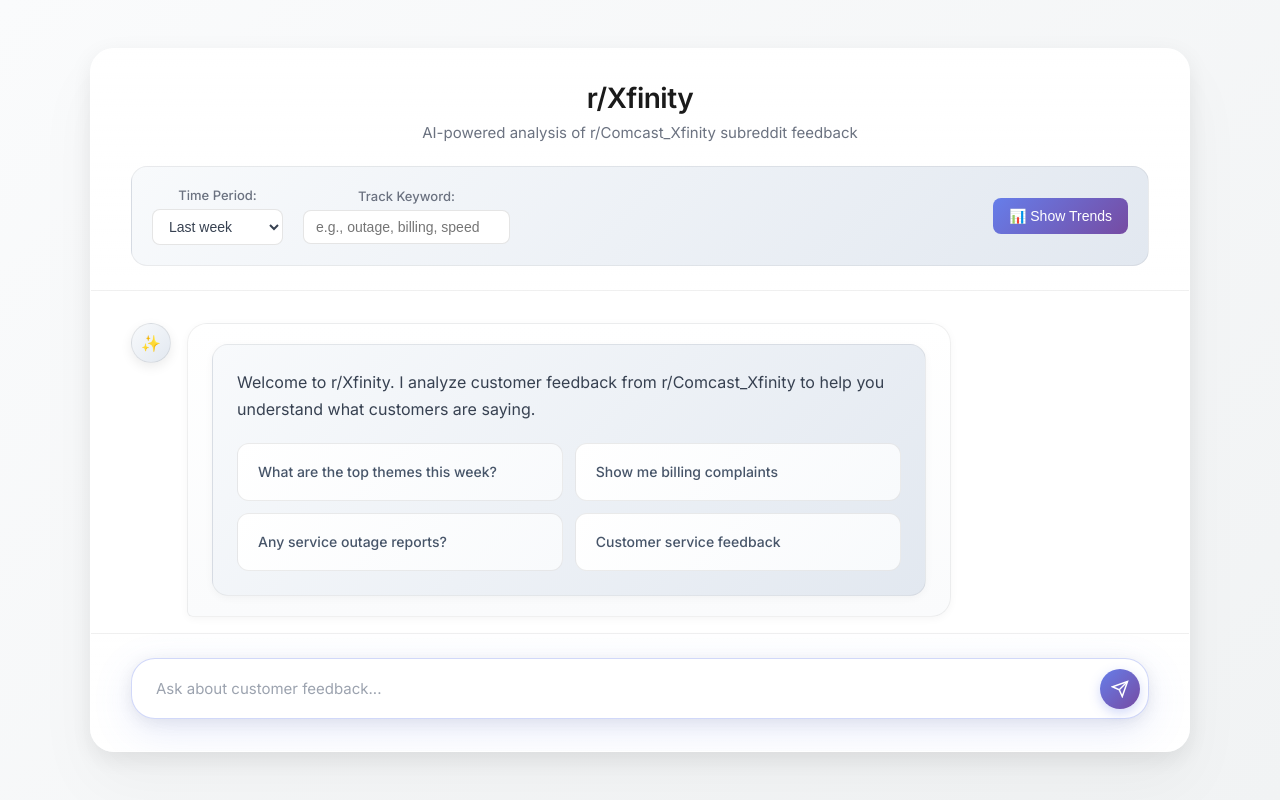
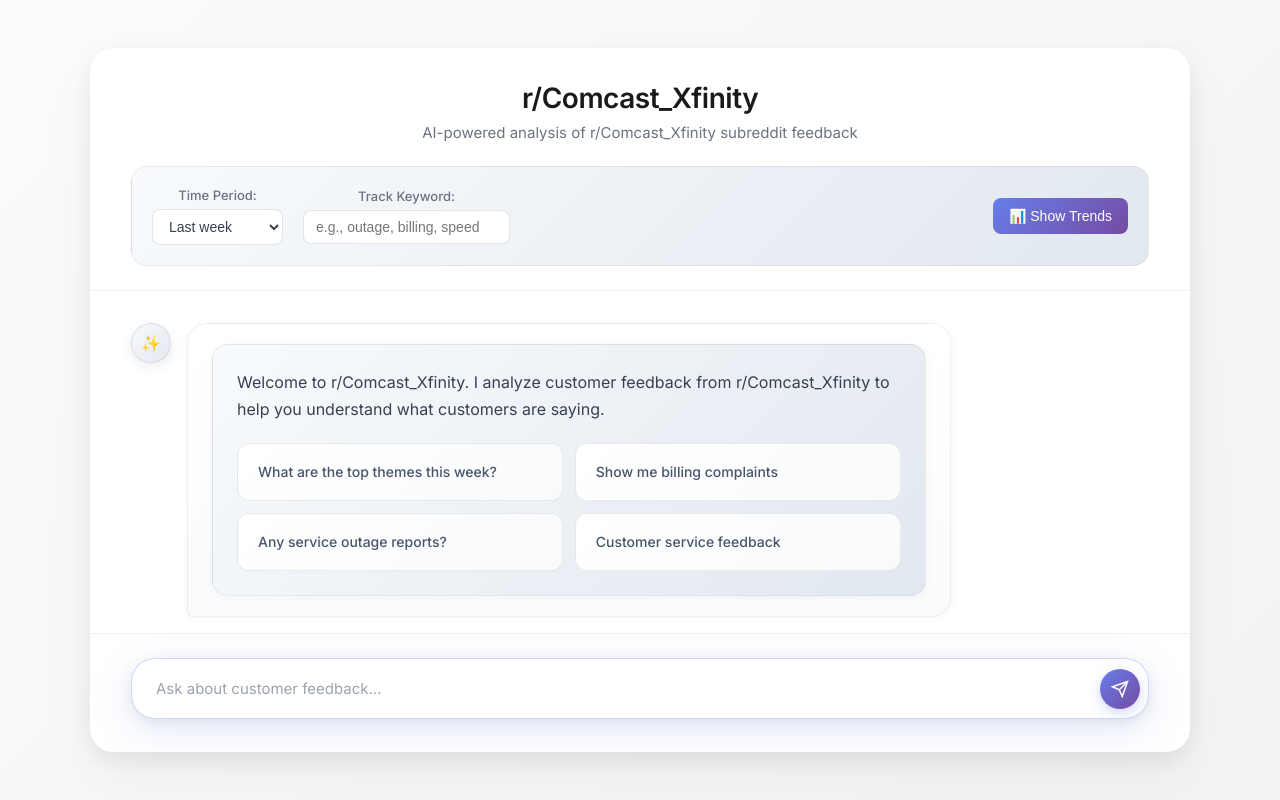
Before and after one commit to kellyoconor/reddit-chat-beta2, a website: page public/index.html in a window 1280 px wide. Drawn offline with Linux system fonts and the light colour scheme.

Commit message:
Update title to r/Comcast_Xfinity for accuracy

```diff
--- a/public/index.html
+++ b/public/index.html
@@ -3,7 +3,7 @@
 <head>
     <meta charset="UTF-8">
     <meta name="viewport" content="width=device-width, initial-scale=1.0">
-    <title>r/Xfinity</title>
+    <title>r/Comcast_Xfinity</title>
     <link href="https://fonts.googleapis.com/css2?family=Inter:wght@300;400;500;600&display=swap" rel="stylesheet">
     <style>
         * {
@@ -598,7 +598,7 @@
 <body>
     <div class="app-container">
         <div class="header">
-            <h1>r/Xfinity</h1>
+            <h1>r/Comcast_Xfinity</h1>
             <p>AI-powered analysis of r/Comcast_Xfinity subreddit feedback</p>
 
             <!-- Analytics Controls -->
@@ -648,7 +648,7 @@
                 <div class="message-avatar">✨</div>
                 <div class="message-content">
                     <div class="welcome-card">
-                        <div class="welcome-text">Welcome to r/Xfinity. I analyze customer feedback from r/Comcast_Xfinity to help you understand what customers are saying.</div>
+                        <div class="welcome-text">Welcome to r/Comcast_Xfinity. I analyze customer feedback from r/Comcast_Xfinity to help you understand what customers are saying.</div>
                         <div class="suggestion-grid">
                             <div class="suggestion-card" onclick="setInputValue(this.textContent)">What are the top themes this week?</div>
                             <div class="suggestion-card" onclick="setInputValue(this.textContent)">Show me billing complaints</div>
```
